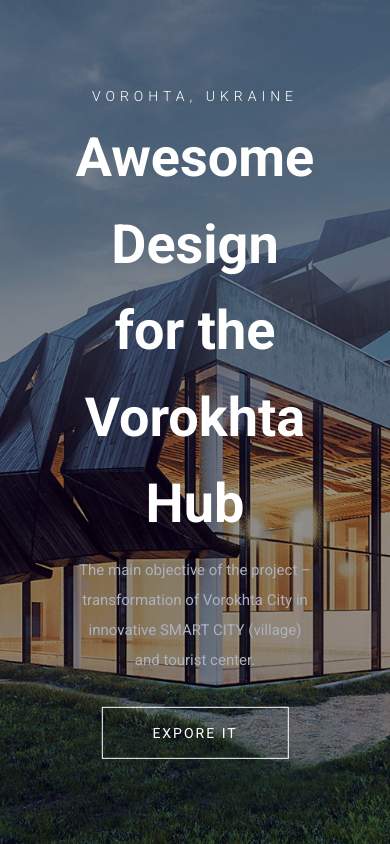
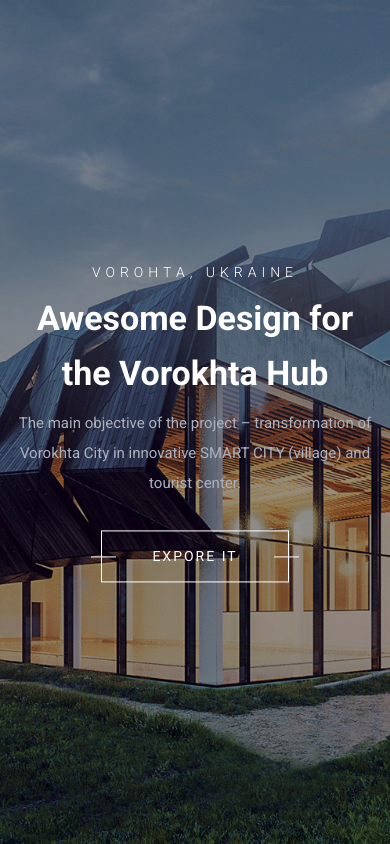
Before and after one commit to sajibhn/saj-arc, a React (Create React App) app: page / in a window 390 px wide. Built offline with nearby package versions, Linux system fonts and the light colour scheme.

Commit message:
styled button and made font responsive

```diff
--- a/src/components/home/components/Hero.jsx
+++ b/src/components/home/components/Hero.jsx
@@ -6,7 +6,7 @@ const Hero = () => {
             <div className="slider__img">
                 <img src="./images/home/slider-1.jpg" alt="" className='slider__img-img' />
             </div>
-            <div className="slider__body">
+            <div className="slider__body container">
                 <h3>vorohta, ukraine</h3>
                 <h1>Awesome Design for the Vorokhta Hub</h1>
                 <p>
--- a/src/sass/components/home/_hero.scss
+++ b/src/sass/components/home/_hero.scss
@@ -34,6 +34,10 @@
         h1{
            font-size: 3.375rem;
            margin-bottom: $m1;
+
+           @include lm{
+               font-size: 2.125rem;
+           }
         }
 
         p{
--- a/src/sass/global/_utils.scss
+++ b/src/sass/global/_utils.scss
@@ -22,16 +22,52 @@
     display: inline-block;
     transition: all .3s ease;
     letter-spacing: 2px;
+    position: relative;
+
+
 
     &.white{
         border: 1px solid $white;
         color: $white;
         background-color: transparent;
 
+
+        &::after{
+            content: '';
+            position: absolute;
+            top: 50%;
+            right: -11px;
+            width: 25px;
+            height: 1px;
+            background-color: $white;
+            display: inline-block;
+
+
+        }
+
+        &::before{
+            content: '';
+            position: absolute;
+            top: 50%;
+            left: -11px;
+            width: 25px;
+            height: 1px;
+            background-color: $white;
+            display: inline-block;
+
+
+        }
+
+
         &:hover{
             border: 1px solid $white;
             background-color: $white;
             color: black;
         }
+        &:hover::after, &:hover::before{
+            background-color: black;
+        }
+
+
     }
 }
```
